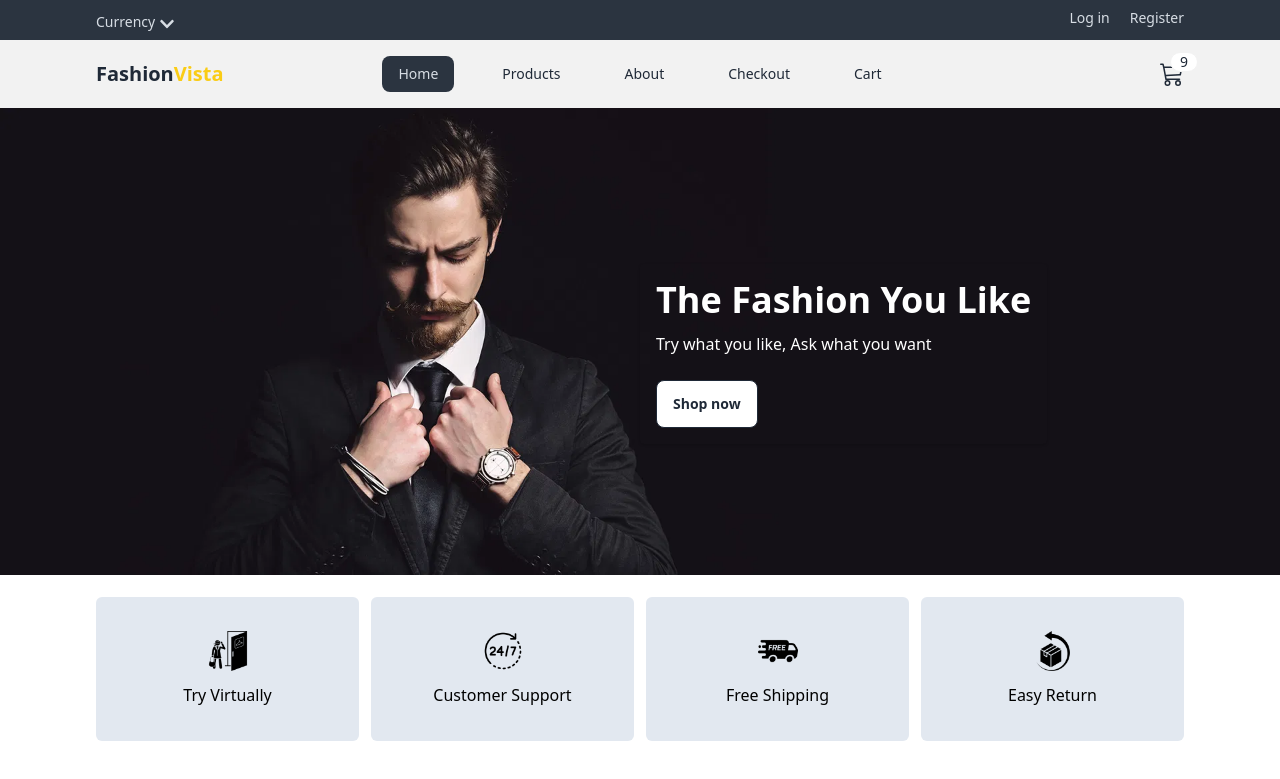
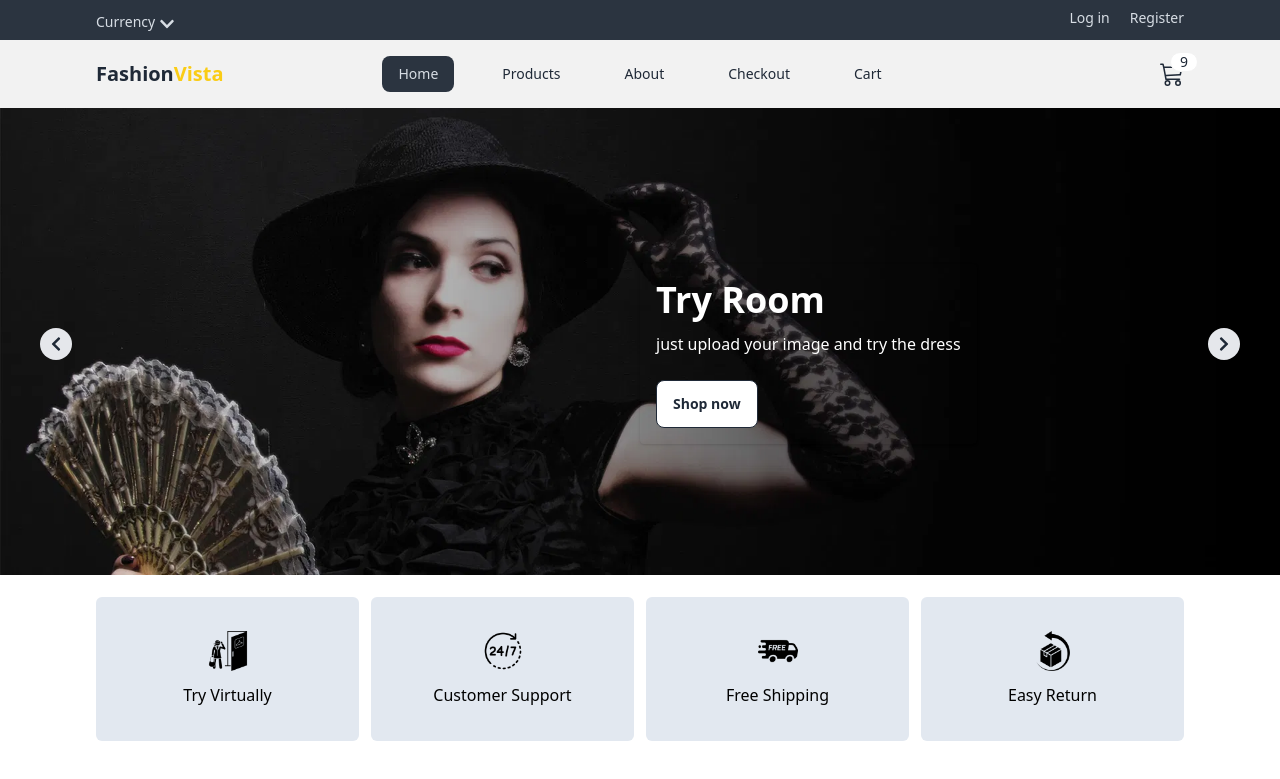
Before and after one commit to Alii-Hassnain/Fashion_frontend, a React (Vite) app in the folder FashionShop/: page / in a window 1280 px wide. Shown: the top 779 px of the page. Built offline with nearby package versions, Linux system fonts and the light colour scheme.

Commit message:
auto hero slider added

```diff
--- a/FashionShop/src/components/Links.js
+++ b/FashionShop/src/components/Links.js
@@ -38,7 +38,7 @@ export const Links = [
 
   ]
 
-export const SliderData = [
+export const HeroData = [
   {
     id:1,
     img:hero1,
--- a/FashionShop/src/components/Slider.jsx
+++ b/FashionShop/src/components/Slider.jsx
@@ -1,24 +1,71 @@
-import hero1 from "../assets/hero1.webp";
-import hero2 from "../assets/hero2.webp";
-import hero3 from "../assets/hero3.jpg";
+// import hero1 from "../assets/hero1.webp";
+// import hero2 from "../assets/hero2.webp";
+// import hero3 from "../assets/hero3.jpg";
 import Slider from "react-slick";
 import { motion } from "framer-motion";
 import { Link } from "react-router-dom";
-import { SliderData } from "./Links";
+import { HeroData } from "./Links";
+import { FaChevronLeft } from "react-icons/fa";
+import { FaChevronRight } from "react-icons/fa";
+import { useState } from "react";
+
+const CustomPrevArrow = ({ onClick }) => (
+  <button
+    className="absolute left-10 top-1/2 transform -translate-y-1/2 bg-gray-200 rounded-full p-2 z-10"
+    onClick={onClick}
+  >
+    <FaChevronLeft /> {/* Left arrow */}
+  </button>
+);
+
+const CustomNextArrow = ({ onClick }) => (
+  <button
+    className="absolute right-10 top-1/2 transform -translate-y-1/2 bg-gray-200 rounded-full p-2 z-10"
+    onClick={onClick}
+  >
+    <FaChevronRight /> {/* Right arrow */}
+  </button>
+);
 
 const SimpleSlider = () => {
+  const [currentSlide, setCurrentSlide] = useState(0);
+
   var settings = {
-    dots: true,
     infinite: true,
-    speed: 500,
+    speed: 1000,
     slidesToShow: 1,
     slidesToScroll: 1,
+    autoplay: true,
+    autoplaySpeed: 3000,
     arrows: true,
+    prevArrow: <CustomPrevArrow />,
+    nextArrow: <CustomNextArrow />,
+    pauseOnHover: false,
+    pauseOnFocus: false,
+    beforeChange: (current, next) => setCurrentSlide(next),
   };
+
+  const containerVariants = {
+    hidden: { opacity: 0 , x:100},
+    visible: {
+      opacity: 1,
+      x: 0,
+      transition: {
+        duration: 1,
+        ease: "easeOut",
+        staggerChildren: 0.5, // Delay each child animation by 0.3s
+      },
+    },
+  };
+  const itemVariants = {
+    hidden: { opacity: 0, y: 50 }, // Start below and hidden
+    visible: { opacity: 1, y: 0 }, // Slide into position
+  };
+
   return (
     <div className="overflow-hidden">
       <Slider {...settings}>
-        {SliderData.map((item) => {
+        {HeroData.map((item, index) => {
           const { id, img, title, desc } = item;
           return (
             <div key={id} className="relative w-full">
@@ -29,53 +76,34 @@ const SimpleSlider = () => {
                 alt="hero1"
               />
               <div className="grid grid-cols-2 bg-blue-50">
-                {/* left side */}
-
                 <motion.div
                   class="absolute top-1/3 left-2/4 p-4 rounded shadow text-white"
-                  initial={{ opacity: 0, x: 50 }} // Start off-screen to the right
-                  animate={{ opacity: 1, x: 0 }} // Move into position
+                  initial="hidden" // Start off-screen to the right
+                  animate={currentSlide === index ? "visible" : "hidden"}
+                  variants={containerVariants}
                   transition={{ duration: 1, ease: "easeOut" }}
                 >
-                  <h2 class="text-4xl font-bold">{title}</h2>
-                  <p className="text-l mt-3">
+                  <motion.h2
+                    className="text-4xl font-bold"
+                    variants={itemVariants}
+                  >
+                    {title}
+                  </motion.h2>
+                  <motion.p className="text-l mt-3" variants={itemVariants}>
                     {desc}
-                  </p>
-                  <Link to={"/products"}>
-                    <button className="btn btn-outline bg-white mt-6">
-                      Shop now
-                    </button>
-                  </Link>
+                  </motion.p>
+                  <motion.div variants={itemVariants}>
+                    <Link to={"/products"}>
+                      <button className="btn btn-outline bg-white mt-6">
+                        Shop now
+                      </button>
+                    </Link>
+                  </motion.div>
                 </motion.div>
               </div>
             </div>
           );
         })}
-
-        <div className="relative w-full">
-          {/* <SimpleSlider /> */}
-          <img className="w-full h-auto object-cover" src={hero2} alt="hero1" />
-          <div className="grid grid-cols-2 bg-blue-50">
-            {/* left side */}
-
-            <motion.div
-              class="absolute top-1/3 left-2/4 p-4 rounded shadow text-white"
-              initial={{ opacity: 0, x: 50 }} // Start off-screen to the right
-              animate={{ opacity: 1, x: 0 }} // Move into position
-              transition={{ duration: 1, ease: "easeOut" }}
-            >
-              <h2 class="text-4xl font-bold">The Fashion You Like</h2>
-              <p className="text-l mt-3">
-                Try what you like, Ask what you want
-              </p>
-              <Link to={"/products"}>
-                <button className="btn btn-outline bg-white mt-6">
-                  Shop now
-                </button>
-              </Link>
-            </motion.div>
-          </div>
-        </div>
       </Slider>
     </div>
   );
--- a/FashionShop/src/utils/axiosFetch.js
+++ b/FashionShop/src/utils/axiosFetch.js
@@ -3,6 +3,7 @@ import axios from 'axios'
 
 const productionUrl = "http://localhost:8080/api"
 const userUrl = "http://localhost:8080/user"
+const AdminUrl = "http://localhost:8080/admin"
 
 export const axiosFetchProducts = axios.create({
     baseURL: productionUrl,
```
Also changed, not shown: FashionShop/src/components/Header.jsx (+27 -23 lines), FashionShop/src/components/Hero.jsx (+0 -20 lines).
